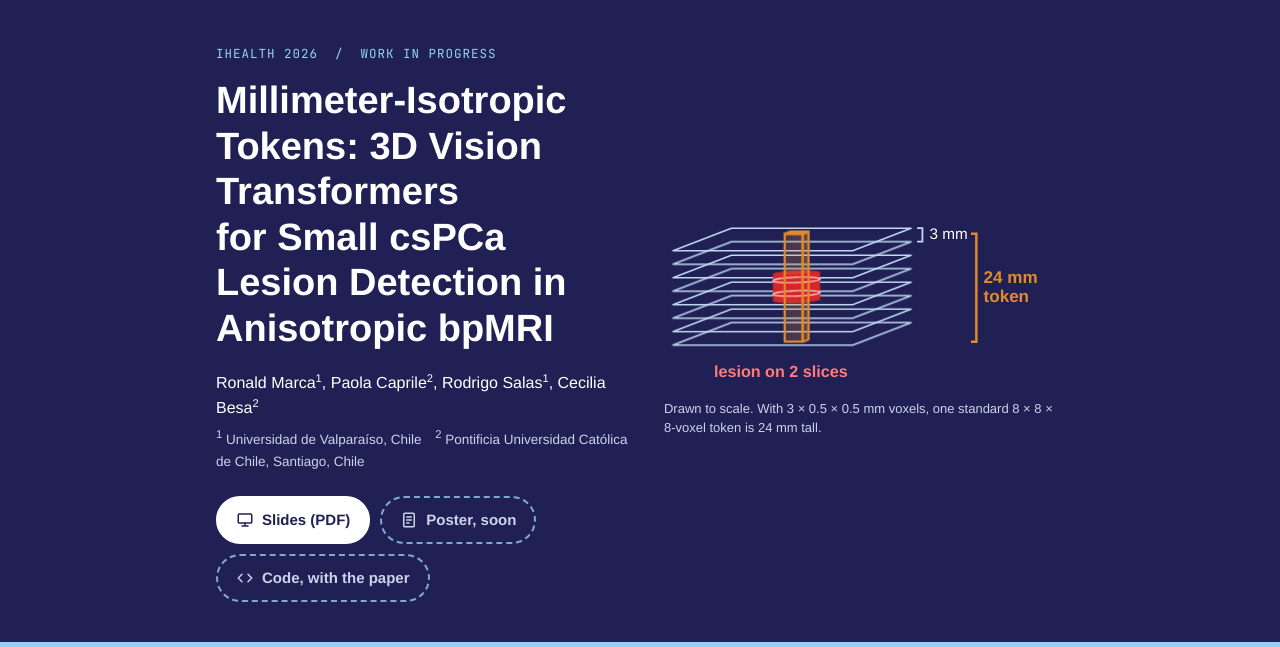
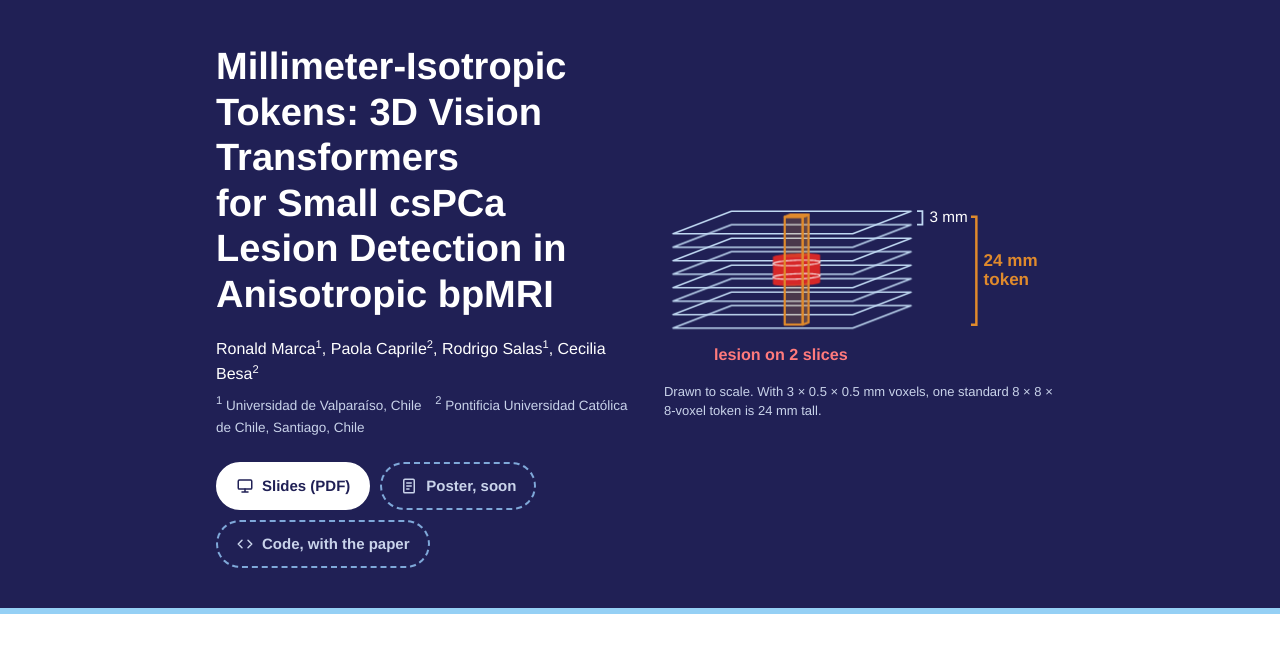
Before and after one commit to Marquita-oss/small-lesion-vit, a plain HTML site: page index.html in a window 1280 px wide. Shown: the top 647 px of the page. Drawn offline with nearby package versions, Linux system fonts and the light colour scheme.

Commit message:
Remove header eyebrow

```diff
--- a/index.html
+++ b/index.html
@@ -165,7 +165,6 @@ footer p{margin:0 0 4px;max-width:none}
 <header class="hero">
   <div class="wrap hero-grid">
     <div>
-      <p class="eyebrow">iHEALTH 2026 &nbsp;/&nbsp; work in progress</p>
       <h1>Millimeter-Isotropic Tokens: 3D Vision Transformers for Small csPCa Lesion Detection in Anisotropic bpMRI</h1>
       <p class="authors">Ronald Marca<sup>1</sup>, Paola Caprile<sup>2</sup>, Rodrigo Salas<sup>1</sup>, Cecilia Besa<sup>2</sup></p>
       <p class="aff"><sup>1</sup> Universidad de Valparaíso, Chile&emsp;<sup>2</sup> Pontificia Universidad Católica de Chile, Santiago, Chile</p>
```
